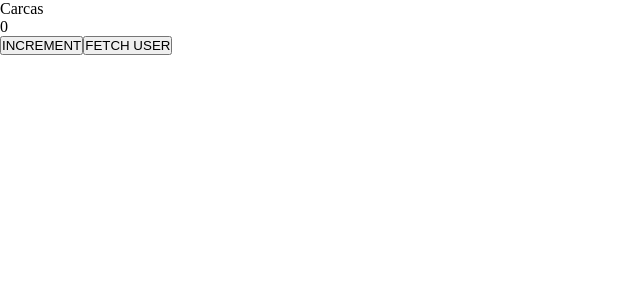
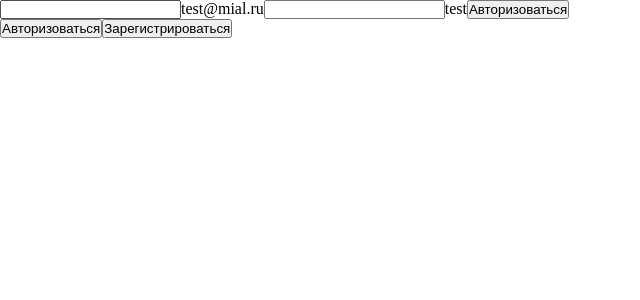
Before and after one commit to PavlovskiiDmitrii/retroboard_front, a React (Create React App) app: page / in a window 1280 px wide. Shown: the top 300 px of the page, without its empty margins (0-640 px from the left). Built offline with nearby package versions, Linux system fonts and the light colour scheme.

Commit message:
connect with back

```diff
--- a/src/components/Carcas/Carcas.tsx
+++ b/src/components/Carcas/Carcas.tsx
@@ -1,44 +1,125 @@
-import React, { useEffect } from "react";
+import React, { useEffect, useState } from "react";
 import { useAppDispatch, useAppSelector } from "../../hooks/redux";
-import { IUser } from "../../model/IUser";
-import { fetchUsers } from "../../store/reducers/ActionCreators";
+import { fetchUsers, fetchMyUser } from "../../store/reducers/ActionCreators";
 import { userSlice } from "../../store/reducers/UseSlice";
+import { checkAuthorization } from "../../utils/auth";
+import { Main } from "../Main/Main";
+
+const SignIn = ({ props }: any) => {
+  const [error, setError] = useState<boolean>(true);
+  const [email, setEmail] = useState<string>("");
+  const [password, setPassword] = useState<string>("");
+  const dispatch = useAppDispatch();
+  return (
+    <div>
+      <input
+        value={email}
+        onChange={(e) => {
+          setEmail(e.target.value);
+        }}
+        type="text"
+      />
+      <span>test@mial.ru</span>
+      <input
+        value={password}
+        onChange={(e) => {
+          setPassword(e.target.value);
+        }}
+        type="text"
+      />
+      <span>test</span>
+      <button
+        onClick={() => {
+          dispatch(fetchMyUser(email, password));
+        }}
+      >
+        Авторизоваться
+      </button>
+    </div>
+  );
+};
+
+const SignUp = ({ props }: any) => {
+  return (
+    <div>
+      <input type="text" />
+      <input type="text" />
+      <button>Загесистрироваться</button>
+    </div>
+  );
+};
+
+type ISign = "signin" | "signup";
+
+const Auth = ({ props }: any) => {
+  const [state, setState] = useState<ISign>("signin");
+  return (
+    <div>
+      {state === "signin" ? <SignIn /> : <SignUp />}
+      <div>
+        <button
+          onClick={() => {
+            setState("signin");
+          }}
+        >
+          Авторизоваться
+        </button>
+        <button
+          onClick={() => {
+            setState("signup");
+          }}
+        >
+          Зарегистрироваться
+        </button>
+      </div>
+    </div>
+  );
+};
 
 export const Carcas = ({ props }: any) => {
   const dispatch = useAppDispatch();
   const { count, users } = useAppSelector((state) => state.userReduser);
+  const { my } = useAppSelector((state) => state.myUserReduser);
   const { increment } = userSlice.actions;
+  const [auth, setAuth] = useState<boolean>(checkAuthorization());
+
+  useEffect(() => {
+    if (my.id) {
+      setAuth(true);
+    }
+  }, [my])
 
   return (
-    <>
-      <div>Carcas</div>
-      <div>{count}</div>
-      <button
-        onClick={() => {
-          dispatch(increment(123));
-        }}
-      >
-        INCREMENT
-      </button>
+    <div>{auth ? <Main /> : <Auth />}</div>
+    // <>
+    //   <div>Carcas</div>
+    //   <div>{count}</div>
+    //   <button
+    //     onClick={() => {
+    //       dispatch(increment(123));
+    //     }}
+    //   >
+    //     INCREMENT
+    //   </button>
 
-      <button
-        onClick={() => {
-          dispatch(fetchUsers());
-        }}
-      >
-        FETCH USER
-      </button>
+    //   <button
+    //     onClick={() => {
+    //       dispatch(fetchUsers());
+    //     }}
+    //   >
+    //     FETCH USER
+    //   </button>
 
-      <div>
-        {
-            users.map((user) => (
-                <div>
-                    <div>{user.name}</div>
-                    <div>{user.email}</div>
-                </div>
-            ))
-        }
-    </div>
-    </>
+    //   <div>
+    //     {
+    //         users.map((user) => (
+    //             <div>
+    //                 <div>{user.name}</div>
+    //                 <div>{user.email}</div>
+    //             </div>
+    //         ))
+    //     }
+    // </div>
+    // </>
   );
 };
--- /dev/null
+++ b/src/components/Main/Main.tsx
@@ -0,0 +1,3 @@
+export const Main = ({ props }: any) => {
+  return <div>Main</div>;
+};
--- a/src/store/reducers/ActionCreators.ts
+++ b/src/store/reducers/ActionCreators.ts
@@ -1,6 +1,8 @@
 import { userSlice } from "./UseSlice";
-import { IUser } from "./../../model/IUser";
+import { myUserSlice } from "./MyUserSlice";
+import { IUser, IMyUser, IMyUserResponse } from "./../../model/IUser";
 import { AppDispath } from "./../store";
+import axios from "axios";
 
 export const fetchUsers = () => async (dispatch: AppDispath) => {
   try {
@@ -16,9 +18,33 @@ export const fetchUsers = () => async (dispatch: AppDispath) => {
       }, 500);
     });
     dispatch(userSlice.actions.userFetching());
-    const response: any = await promise;
+    const response = await promise;
     dispatch(userSlice.actions.userFetchingSuccess(response as IUser[]));
   } catch (e) {
-    dispatch(userSlice.actions.userFetchingError('errar'));
+    dispatch(userSlice.actions.userFetchingError("errar"));
   }
 };
+
+const paht = "http://localhost:3001/api/auth/singin";
+
+export const fetchMyUser =
+  ( email: string, password: string) =>
+  async (dispatch: AppDispath) => {
+    try {
+      dispatch(myUserSlice.actions.myUserFetching());
+      const { data } = await axios.post<IMyUserResponse>(paht, {
+        email: email,
+        password: password,
+      });
+      const myUser: IMyUser = {
+        id: +data.id,
+        name: data.name,
+        role: data.role,
+        email: data.email,
+      };
+      localStorage.setItem("Token", data.accessToken);
+      dispatch(myUserSlice.actions.myUserFetchingSuccess(myUser));
+    } catch (e) {
+      dispatch(userSlice.actions.userFetchingError("errar"));
+    }
+  };
--- /dev/null
+++ b/src/store/reducers/MyUserSlice.ts
@@ -0,0 +1,43 @@
+import { createSlice, PayloadAction } from '@reduxjs/toolkit';
+import { IMyUser } from '../../model/IUser';
+
+interface IMyUserState extends IIsLoading {
+    my: IMy;
+}
+
+interface IIsLoading {
+    isLoading: boolean
+}
+
+interface IMy {
+    id: number | null;
+    name: string | null;
+    role: string | null;
+    email: string | null;
+}
+
+const initialState: IMyUserState  = {
+    my : {
+        id: null,
+        name: null,
+        role: null,
+        email: null
+    },
+    isLoading: false
+}
+
+export const myUserSlice = createSlice({
+    name: 'myIser',
+    initialState,
+    reducers: {
+        myUserFetching(state) {
+            state.isLoading = true;
+        },
+        myUserFetchingSuccess(state, action: PayloadAction<IMyUser>) {
+            state.isLoading = false;
+            state.my = action.payload;
+        }
+    }
+})
+
+export default myUserSlice.reducer;
--- a/src/store/store.ts
+++ b/src/store/store.ts
@@ -1,8 +1,10 @@
 import { combineReducers, configureStore } from "@reduxjs/toolkit";
-import userReduser from './reducers/UseSlice'
+import userReduser from './reducers/UseSlice';
+import myUserReduser from './reducers/MyUserSlice';
 
 const rootReducer = combineReducers({
-    userReduser
+    userReduser,
+    myUserReduser
 })
 
 export const setupStore = () => {
--- a/src/utils/auth.ts
+++ b/src/utils/auth.ts
@@ -1,5 +1,5 @@
 export const checkAuthorization = (): boolean => {
-  if (localStorage.getItem("token")) {
+  if (localStorage.getItem("Token")) {
     return true;
   }
   return false;
```
Also changed, not shown: src/model/IUser.ts (+8 -0 lines).
